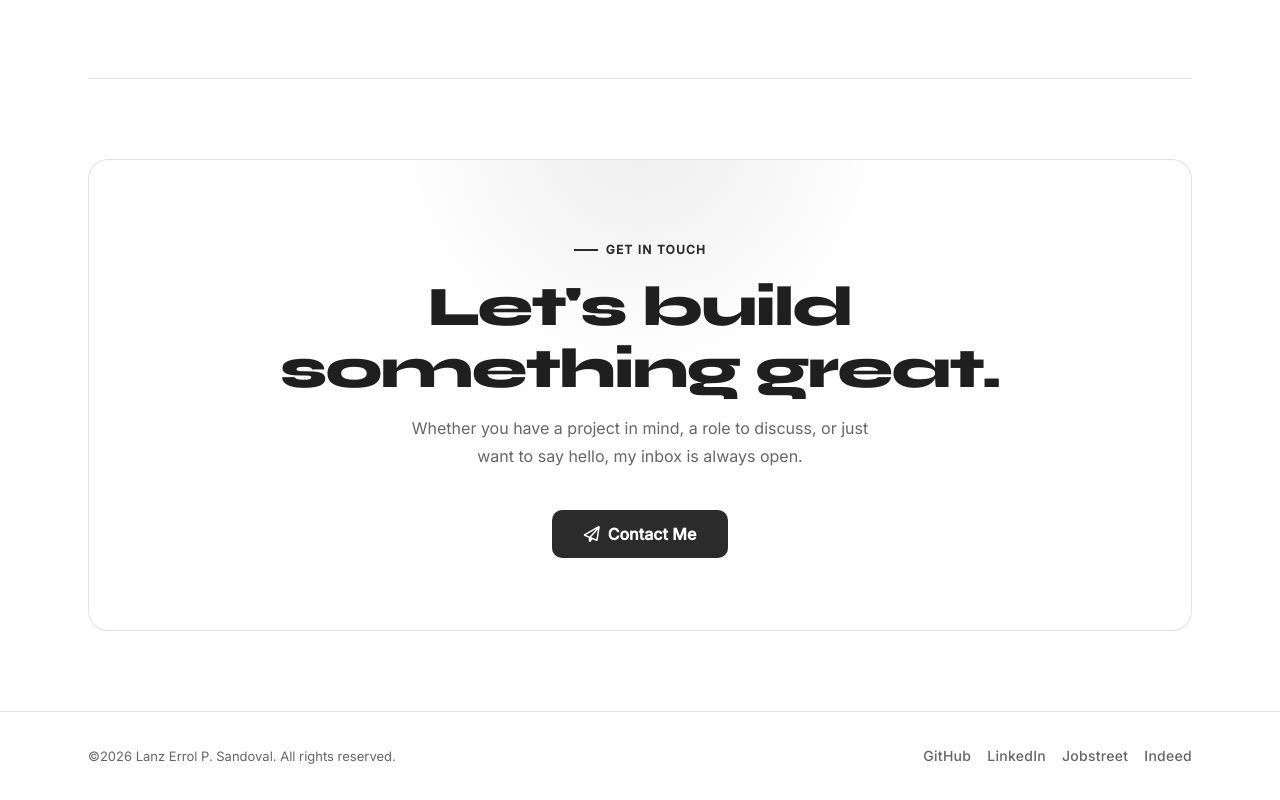
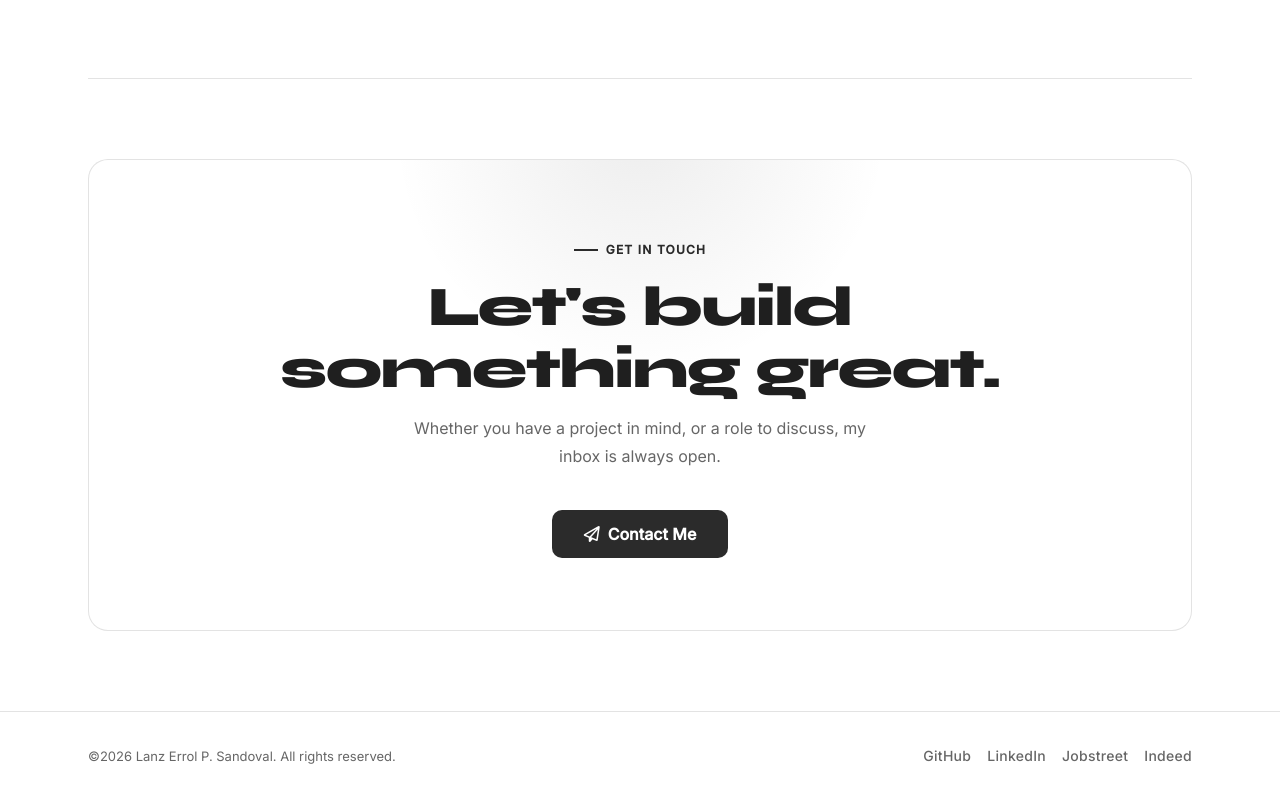
Before and after one commit to sndvl-git/Portfolio, a React (Vite) app: page / in a window 1280 px wide. Shown: the part 2184-2984 px from the top of the page. Built offline with nearby package versions, Linux system fonts and the light colour scheme.

Commit message:
text update

```diff
--- a/src/App.jsx
+++ b/src/App.jsx
@@ -568,7 +568,7 @@ export default function App() {
               <p className="section-eyebrow" style={{ justifyContent: 'center' }}>Get in touch</p>
               <h2 className="contact-heading" id="contact-heading">Let's build<br />something great.</h2>
               <p className="contact-sub">
-                Whether you have a project in mind, a role to discuss, or just want to say hello, my inbox is always open.
+                Whether you have a project in mind, or a role to discuss, my inbox is always open.
               </p>
               <button type="button" className="btn-primary" onClick={openContactModal}>
                 <i className="fa-regular fa-paper-plane" aria-hidden="true" />
```
